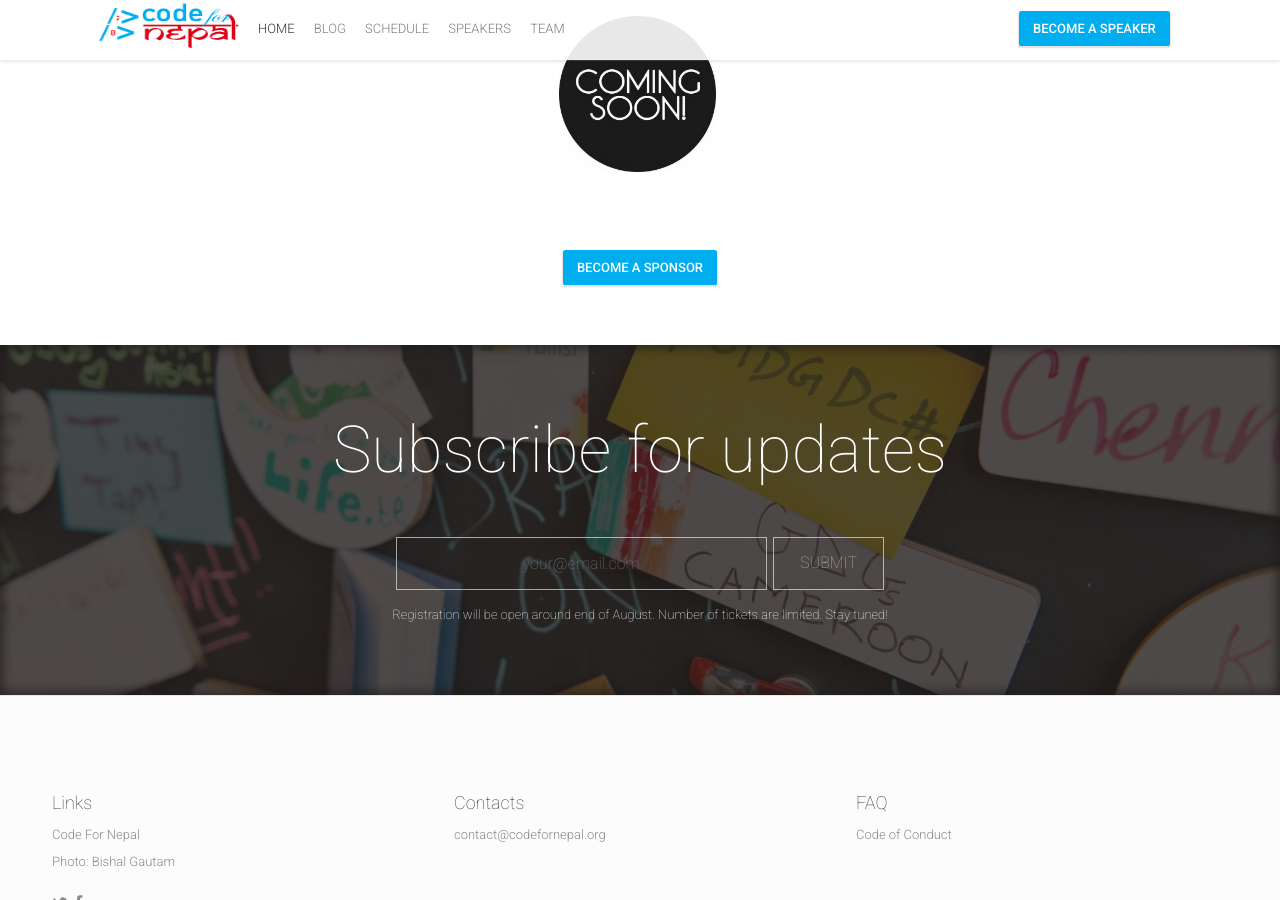
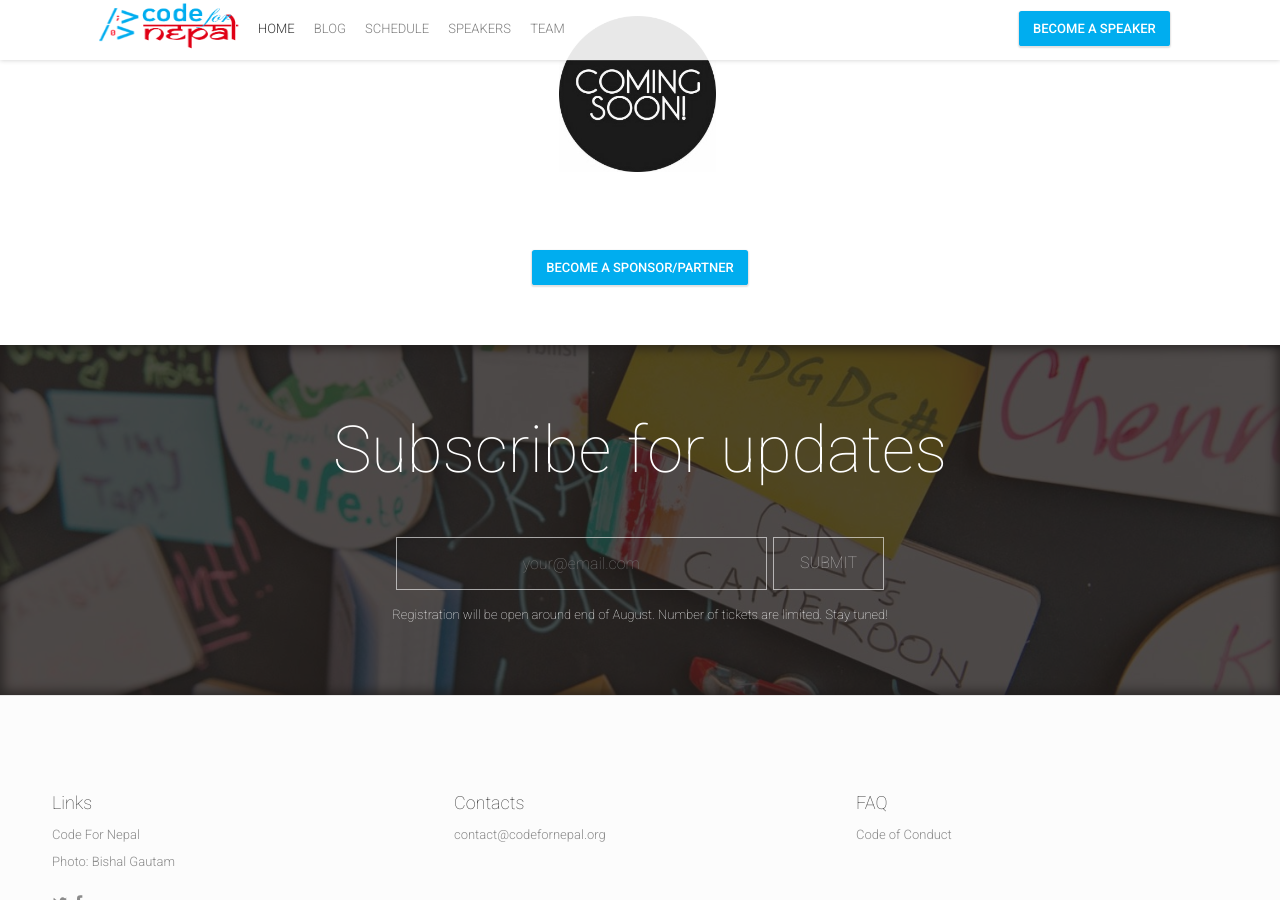
Before and after one commit to ravinepal/visitjanakpur, a Jekyll site: the page built from index.html, in a window 1280 px wide and 900 px high, scrolled down 5014 px. Built offline with Jekyll 4.4.1, drawn with Linux system fonts in a browser that asks for light colours; nearby versions of some CDN libraries; comment, search, counter and statistics services are not loaded; some of the changed lines change nothing that is shown.

Commit message:
Resolves #12: Change sponsorship url

```diff
--- a/_config.yml
+++ b/_config.yml
@@ -36,8 +36,8 @@
 socialImageSrcFacebook: "/img/seo/sharing-facebook.png"
 
 # Documents
-c4pUrl: "https://bit.ly/dfua-c4p"
-c4sponsorsUrl: "/assets/GDG_DevFest_Partnership.pdf"
+c4pUrl: "https://goo.gl/forms/cKSgPRPtPtgNGfzq2"
+c4sponsorsUrl: "https://goo.gl/forms/cKSgPRPtPtgNGfzq2"
 
 
 # Navigation
@@ -121,7 +121,7 @@
 # Partners Block
 organizersTitle: "Organizers"
 partnersTitle: "Partners"
-partnersC4sponsorsButton: "Become a sponsor"
+partnersC4sponsorsButton: "Become a sponsor/partner"
 
 # Subscribe Block
 subscribeImage: "subscribe.jpg"
```
